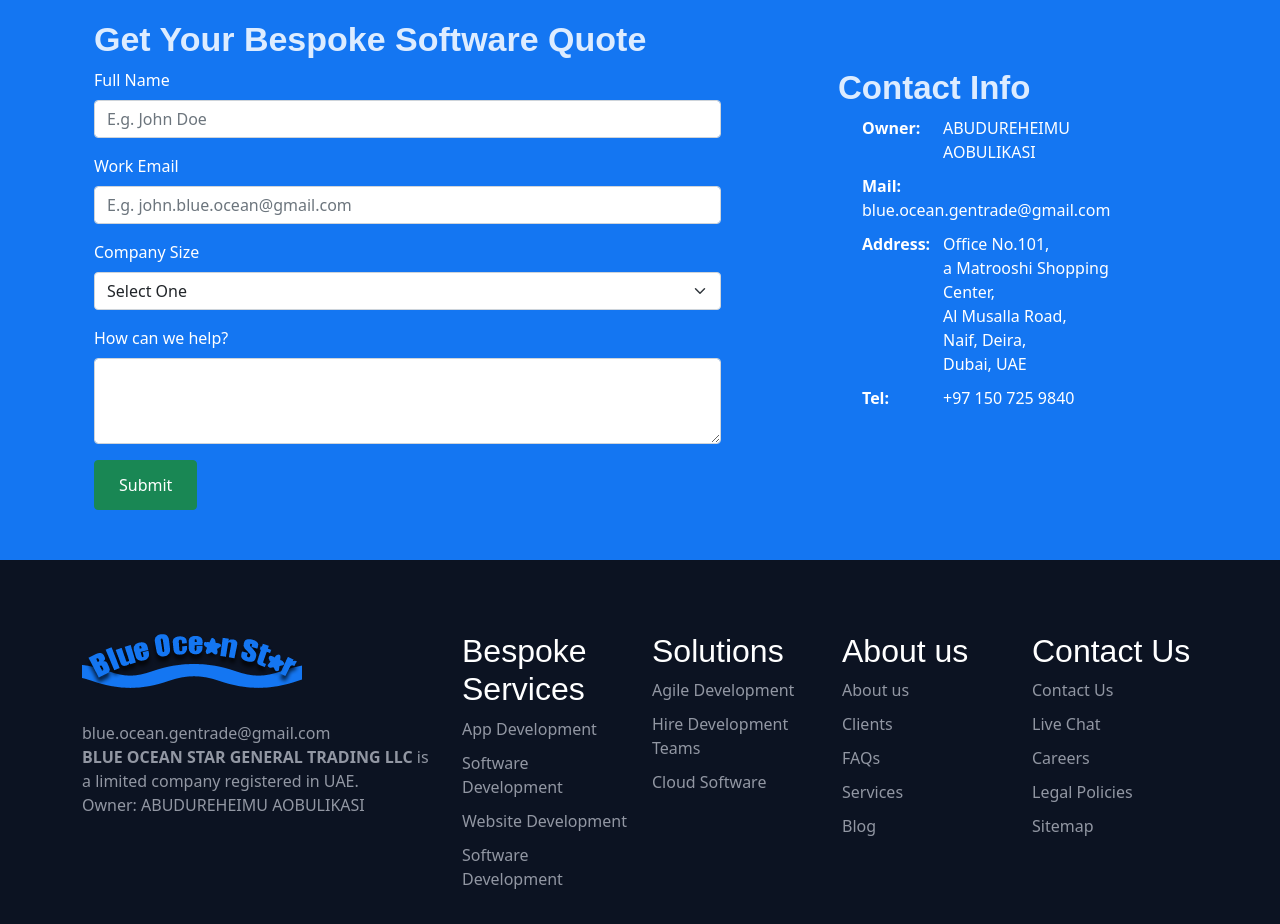
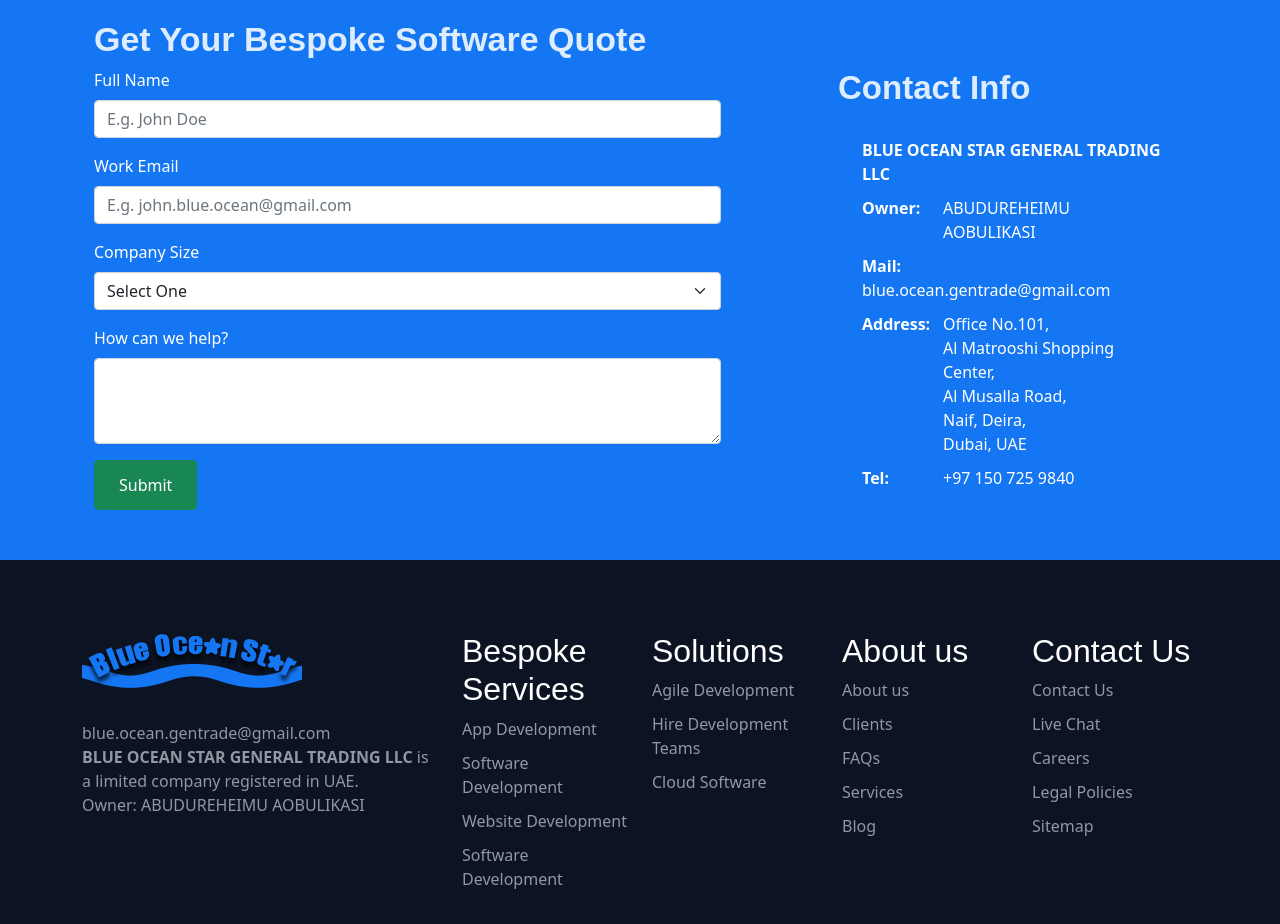
Before and after one commit to jmidasc/blueocean, a React (Create React App) app: page / in a window 1280 px wide. Shown: the part 3620-4544 px from the top of the page. Built offline with nearby package versions, Linux system fonts and the light colour scheme.

Commit message:
Update contactinfo -add co. name -fix address name

```diff
--- a/src/Components/Contact.js
+++ b/src/Components/Contact.js
@@ -51,6 +51,11 @@
           <Col md={4} className="contactinfo">
             <h2>Contact Info</h2>
             <Container>
+              <Row className="contactdetail">
+                <Col>
+                  <strong>BLUE OCEAN STAR GENERAL TRADING LLC</strong>
+                </Col>
+              </Row>
               <Row>
                 <Col md={3}>
                   <strong>Owner:</strong>
@@ -72,7 +77,7 @@
                   <strong>Address:</strong>
                 </Col>
                 <Col>
-                  Office No.101,<br /> a Matrooshi Shopping Center,<br /> Al Musalla Road,<br /> Naif, Deira,<br /> Dubai, UAE
+                  Office No.101,<br /> Al Matrooshi Shopping Center,<br /> Al Musalla Road,<br /> Naif, Deira,<br /> Dubai, UAE
                 </Col>
               </Row>
               <Row>
--- a/src/Components/Contact.scss
+++ b/src/Components/Contact.scss
@@ -15,6 +15,10 @@
       color: #ddecff;
       font-size: 33px;
       font-weight: 600;
+    }
+    .contactdetail {
+      margin-top: 30px;
+      margin-bottom: 30px;
     }
     p {
       line-height: 26px;
```
